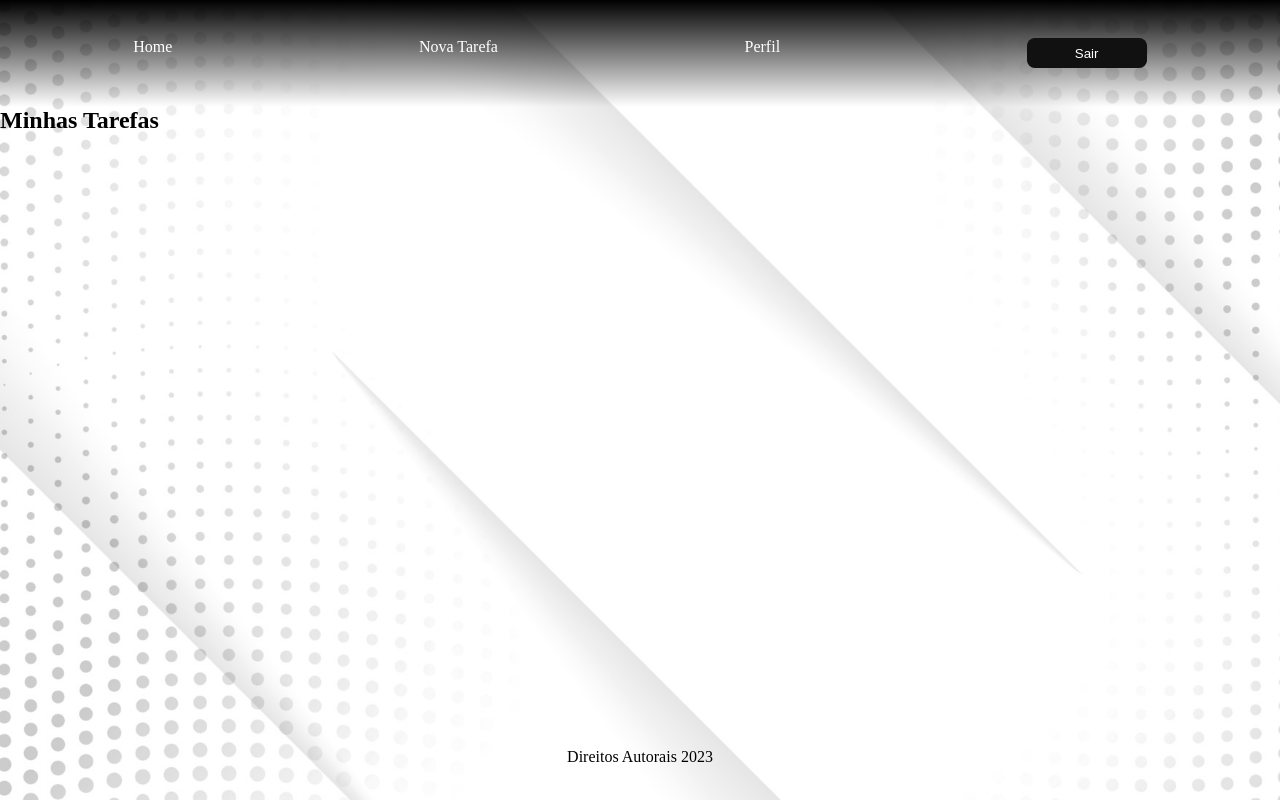
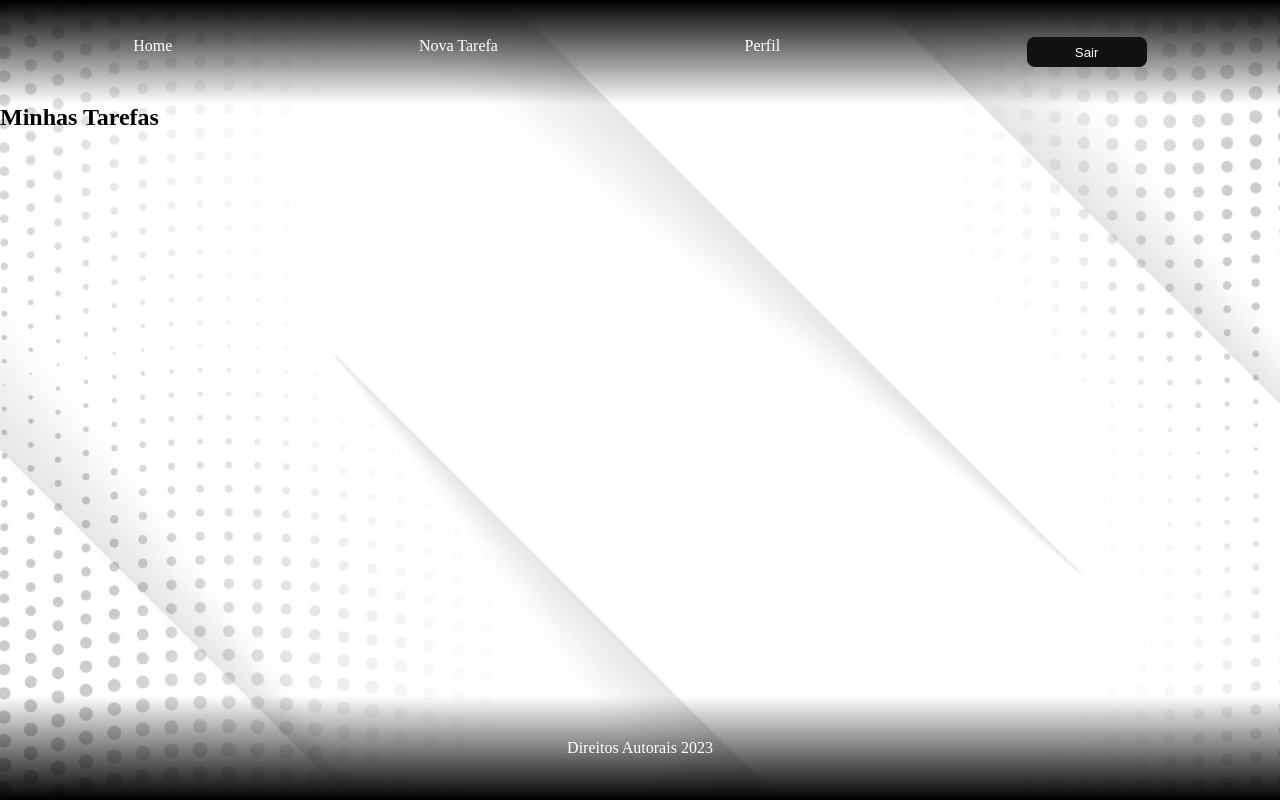
Before and after one commit to Kauan00Victor/PROJETO-PI-2, a React (Vite) app: page / in a window 1280 px wide. Built offline with nearby package versions, Linux system fonts and the light colour scheme.

Commit message:
#7 CSS layout

```diff
--- a/src/components/Layout.css
+++ b/src/components/Layout.css
@@ -1,4 +1,6 @@
-html, body, #root {
+html,
+body,
+#root {
   height: 100%;
   margin: 0;
   padding: 0;
@@ -13,22 +15,28 @@ header {
   background: linear-gradient(to bottom, #000000, rgba(0, 0, 0, 0));
   padding: 10px;
 }
+
 a {
-  color: white; /* Cor do texto do link */
+  color: white;
+  /* Cor do texto do link */
   text-decoration: none;
   position: relative;
 }
+
 a:hover {
-  animation: pulse 1s infinite; /* animação do texto link */
+  animation: pulse 1s infinite;
+  /* animação do texto link */
 }
 
 @keyframes pulse {
   0% {
     text-shadow: 0 0 0 rgba(0, 0, 255, 0.4), 0 0 0 rgba(0, 0, 255, 0.4), 0 0 0 rgba(0, 0, 255, 0.4);
   }
-    50% {
+
+  50% {
     text-shadow: 0 0 10px rgba(0, 0, 255, 1), 0 0 20px rgba(0, 0, 255, 0.7), 0 0 30px rgba(0, 0, 255, 0.4);
   }
+
   100% {
     text-shadow: 0 0 0 rgba(0, 0, 255, 0.4), 0 0 0 rgba(0, 0, 255, 0.4), 0 0 0 rgba(0, 0, 255, 0.4);
   }
@@ -47,4 +55,7 @@ footer {
   flex-direction: column;
   justify-content: center;
   align-items: center;
+  background: linear-gradient(to top, #000000, rgba(0, 0, 0, 0));
+  padding: 10px;
+  color: white;
 }
```
